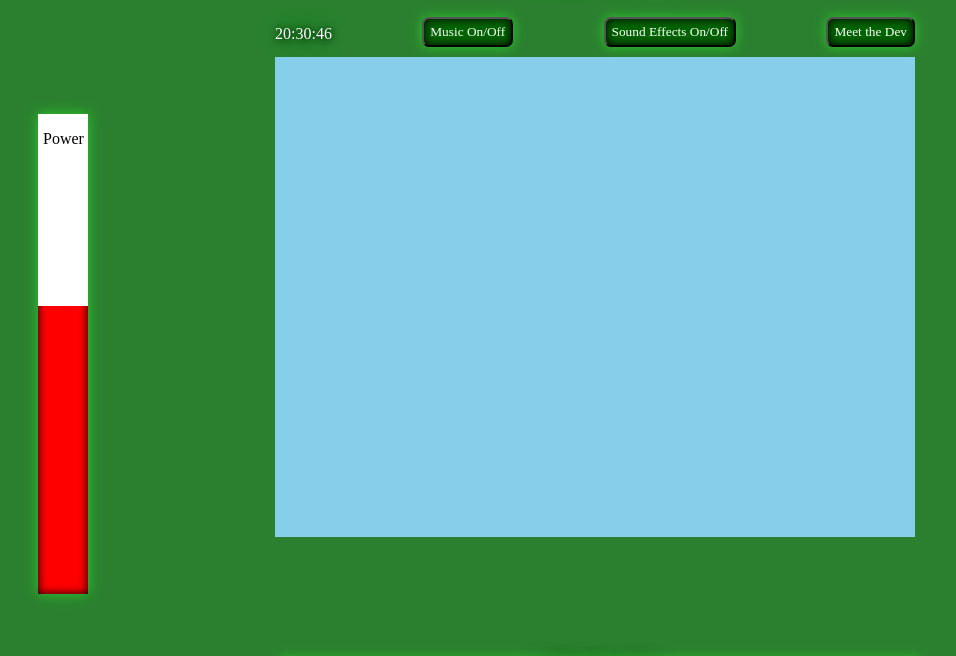
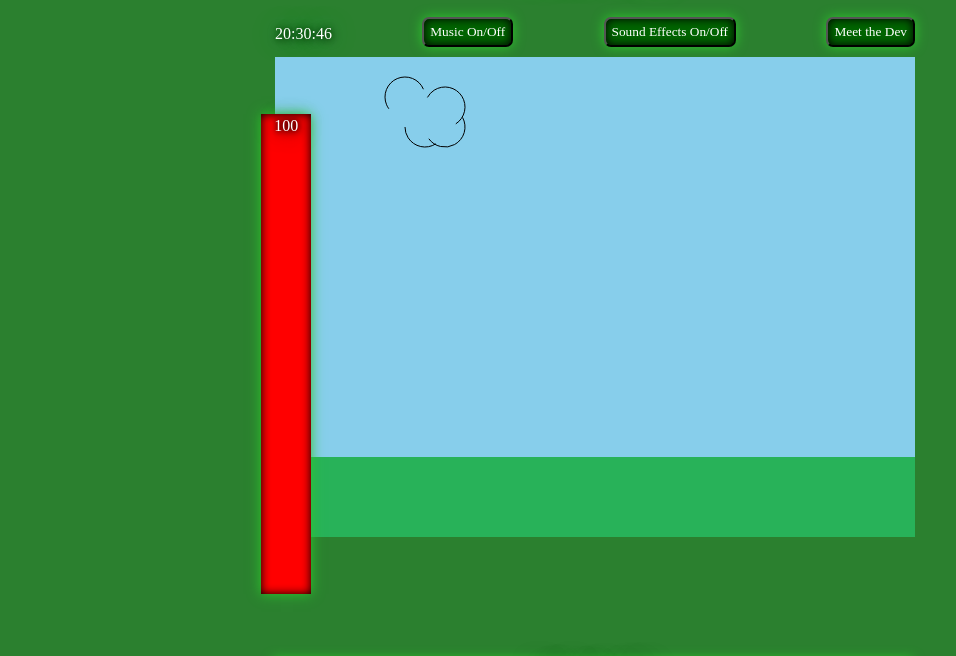
Before and after one commit to somra45/Castle-Siege-JSProject, a website with bundled scripts: page index.html in a window 1280 px wide. Shown: the part 88-744 px from the top of the page, without its empty margins (53-1009 px from the left). Built offline with nearby package versions, Linux system fonts and the light colour scheme; a web font is replaced by a local one.

Commit message:
continue background, add clouds and grass

```diff
--- a/src/index.js
+++ b/src/index.js
@@ -1,21 +1,20 @@
 import CastleSiege from "./scripts/game.js";
 import {addClock, Clock} from "./scripts/clock.js";
 import {currentHealth} from "./scripts/health-bar.js";
-import Power from "./scripts/power-bar.js";
+import {PowerBar, oscillate} from "./scripts/power-bar.js";
 
 document.addEventListener("DOMContentLoaded", function() {
     const canvas = document.getElementById("siege-game");
 
-    const castle1 = new CastleSiege(canvas)
+    const castle1 = new CastleSiege(canvas);
 
     const clockDiv = document.getElementById("clock-container");
     let clock = new Clock();
-    addClock(clock.timeString, clockDiv)
+    addClock(clock.timeString, clockDiv) ;
 
     setInterval(() => addClock(clock.timeString, clockDiv) , 1000);
 
-    setInterval(currentHealth(castle1.wall.wallobj), 100)
+    setInterval(currentHealth(castle1.wall.wallobj), 100);
 
-    const currentPower = new Power()
-    setInterval(() => currentPower.oscillate.call(currentPower), 200)
+    setInterval(oscillate(castle1.player.power), 20);
 });
--- a/src/scripts/game.js
+++ b/src/scripts/game.js
@@ -1,4 +1,5 @@
 import Wall from "./wall.js"
+import Player from "./player.js"
 
 export default class CastleSiege {
     constructor(canvas) {
@@ -10,6 +11,7 @@ export default class CastleSiege {
         }
         this.wall = new Wall(wallobj, this.ctx)
         this.wall.wallobj = wallobj;
+        this.player = new Player(this.ctx)
     }
 
     drawBackground(ctx) {
@@ -17,7 +19,37 @@ export default class CastleSiege {
         let height = this.dimensions.height
         ctx.fillStyle = 'skyblue'
         ctx.fillRect(0, 0, this.dimensions.width, this.dimensions.height)
+        ctx.fillStyle = '#28b259'
+        ctx.fillRect(0, 400, this.dimensions.width, 200)
+        this.drawClouds(ctx)
+    };
+
+    drawClouds(ctx) {
+        let x = 150
+        let y = 70
+        let radius = 20
+        let startAngle = 0
+        let endAngle = Math.PI
+        let clockwise = false
+        ctx.beginPath()
+        ctx.arc(x- 20, y - 30, radius, startAngle -0.4, 0.8 * endAngle, true)
+        ctx.stroke()
+        ctx.closePath()
+
+        ctx.beginPath()
+        ctx.arc(x, y, radius, startAngle + 1, endAngle, clockwise)
+        ctx.stroke()
+        ctx.closePath()
+
+        ctx.beginPath()
+        ctx.arc(x + 20, y - 20, radius, 1 + startAngle, endAngle + 0.5, true)
+        ctx.stroke()
+        ctx.closePath()
+
+        ctx.beginPath()
+        ctx.arc(x + 20, y, radius, startAngle - 0.5, 0.8 * endAngle, clockwise)
+        ctx.stroke()
+        ctx.closePath()
+
     }
-
-
-}
+};
--- /dev/null
+++ b/src/scripts/player.js
@@ -0,0 +1,8 @@
+import {PowerBar} from './power-bar.js';
+
+export default class Player {
+    constructor(ctx) {
+        this.ctx = ctx;
+        this.power = new PowerBar(0)
+    }
+}
--- a/src/scripts/power-bar.js
+++ b/src/scripts/power-bar.js
@@ -1,16 +1,16 @@
-export default class PowerBar {
-    constructor() {
-        this.power = this.oscillate()
-        // this.oscillate = this.oscillate.bind(this)
+class PowerBar {
+    constructor(power) {
+        this.power = power
+        this.currentPower = this.currentPower.bind(this)
         this.currentPower(this.power)
     }
 
-    currentPower(power) {
+    currentPower() {
         const powerBar = document.querySelector(".power")
-        powerBar.style.height = `${power}%`
+        powerBar.style.height = `${this.power}%`
 
         const newPTag = document.createElement("p")
-        newPTag.innerText = `Power`
+        newPTag.innerText = `${100 - this.power}`
         newPTag.classList.add("power-indicator")
         if (powerBar.children.length > 0) {
             powerBar.removeChild(powerBar.children[0])
@@ -20,8 +20,20 @@ export default class PowerBar {
         }
     };
 
-    oscillate() {
-        let random = Math.random() * 100
+};
 
+const oscillate = function(player) {
+    let acceleration = 1.15
+    if (player.power.power < 100) {
+        player.power.power *= acceleration;
+        return player.power = new PowerBar(player.power.power);
+    } else if (player.power.power  >= 100) {
+        player.power.power  *= 1/acceleration;
+        return player.power = new PowerBar(player.power.power);
+    } else if (player.power.power  === 0) {
+        player.power.power += 5;
+        return player.power = new PowerBar(player.power.power);
     }
 };
+
+export {oscillate, PowerBar}
--- a/src/styles/health-bar.scss
+++ b/src/styles/health-bar.scss
@@ -1,7 +1,7 @@
 .health-bar-div {
     position: absolute;
     top: 98%;
-    left: 51%;
+    left: 50.5%;
     transform: translate(-50%, -50%);
     width : 640px;
     max-width: 80%;
--- a/src/styles/power-bar.scss
+++ b/src/styles/power-bar.scss
@@ -1,7 +1,7 @@
 .power-bar-div {
     position: absolute;
     top: 55.3%;
-    left: 9.1%;
+    left: 26.5%;
     transform: translate(-50%, -50%);
     width : 50px;
     max-width: 80%;
@@ -32,3 +32,13 @@
     flex-direction: row;
     justify-content: center;
 }
+
+.power-indicator {
+    color: white;
+    font-family: 'Dela Gothic One';
+    text-shadow: 1px 1px 10px black, 0 0 25px black, 0 0 5px black;
+    margin: 0px;
+    padding: 0px;
+    padding-top: 3px;
+    box-sizing: border-box;
+}
```
Also changed, not shown: dist/main.css, dist/main.js.
